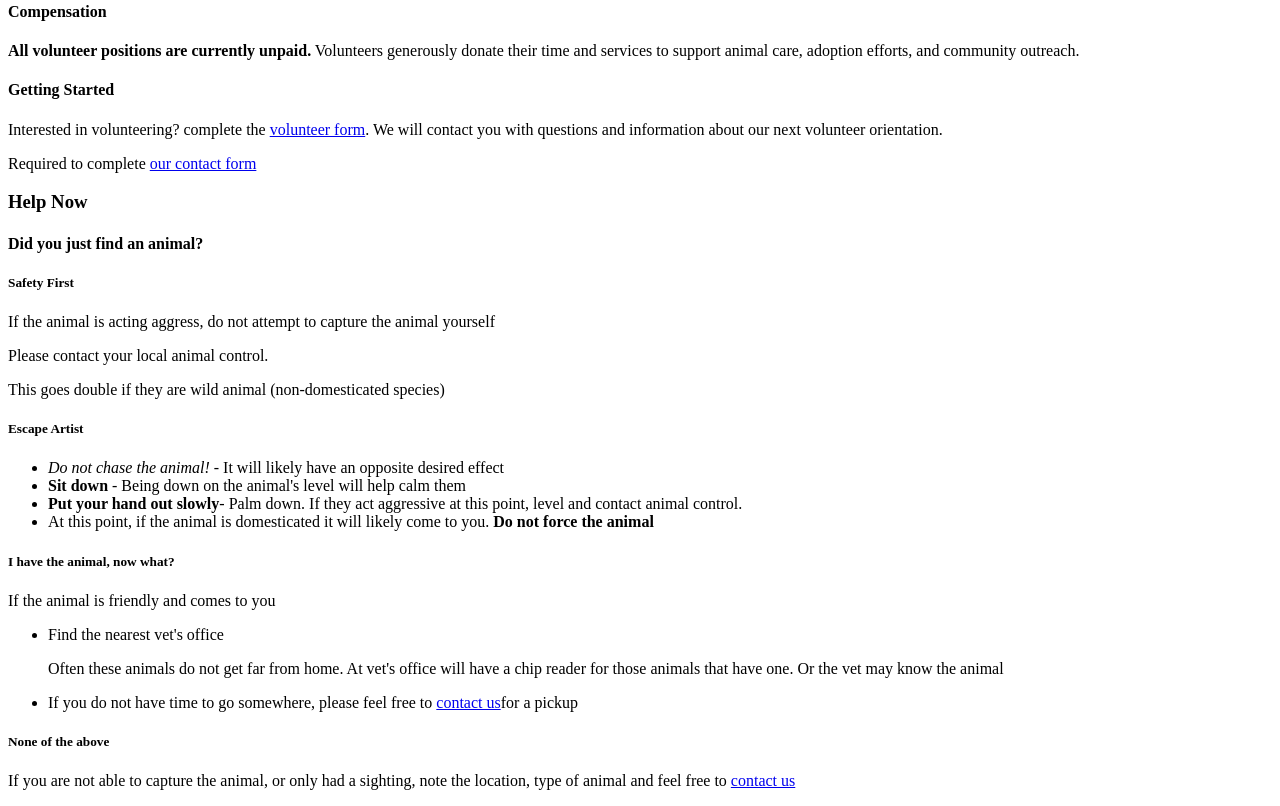
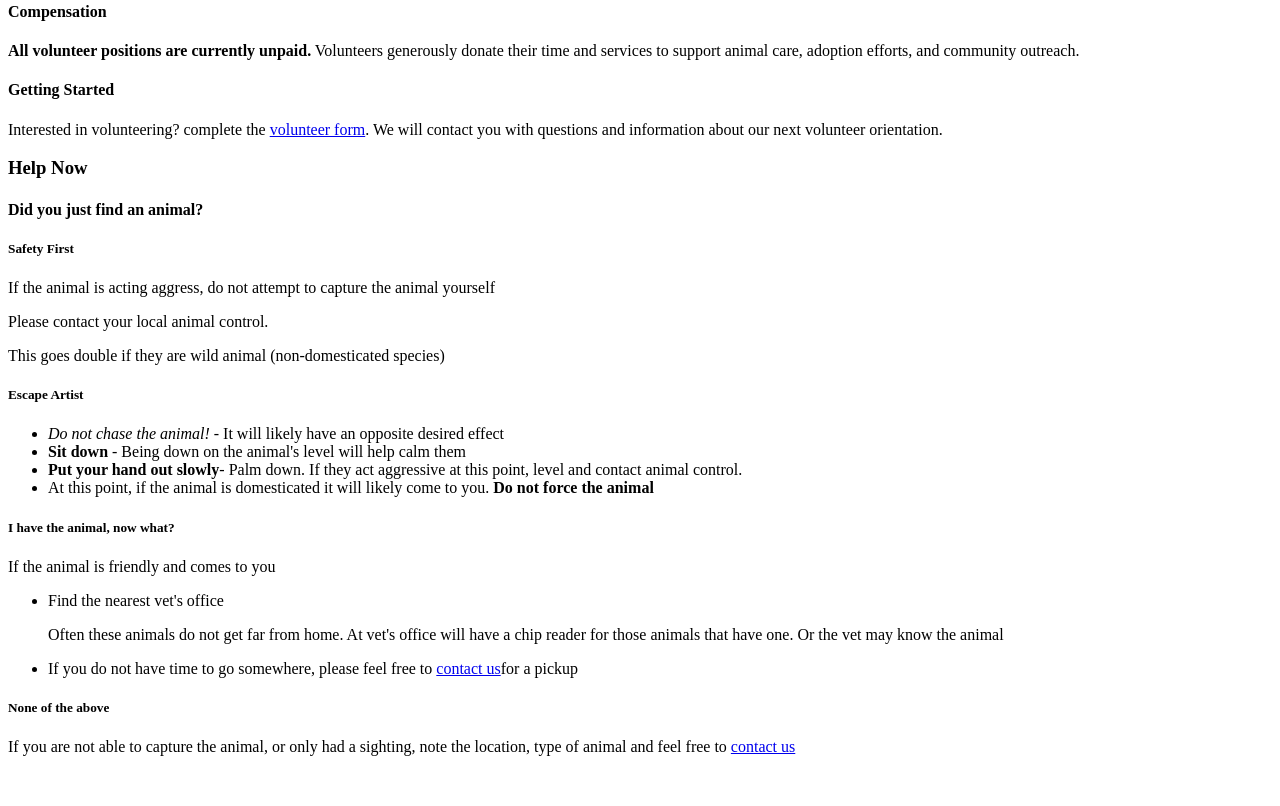
Before and after one commit to listenToRipley/Twin-Cities-Animal-Rescue, a plain HTML site: page services.html in a window 1280 px wide. Shown: the part 1097-1903 px from the top of the page. After the commit the page ends 1869 px from the top, so only its background shows below. Drawn offline with Linux system fonts and the light colour scheme.

Commit message:
remove unneeded information

```diff
--- a/services.html
+++ b/services.html
@@ -196,10 +196,7 @@
                     </p>
                 </article>
             </section>
-            <section id="additional-info">
-                <p>Required to complete <a href="contact.html/#form">our contact form</a></p>
-            </section>
-            <section>
+            <section id="help-now">
                 <h3>Help Now</h3>
                 <h4>Did you just find an animal?</h4>
                 <h5>Safety First</h5>
```
